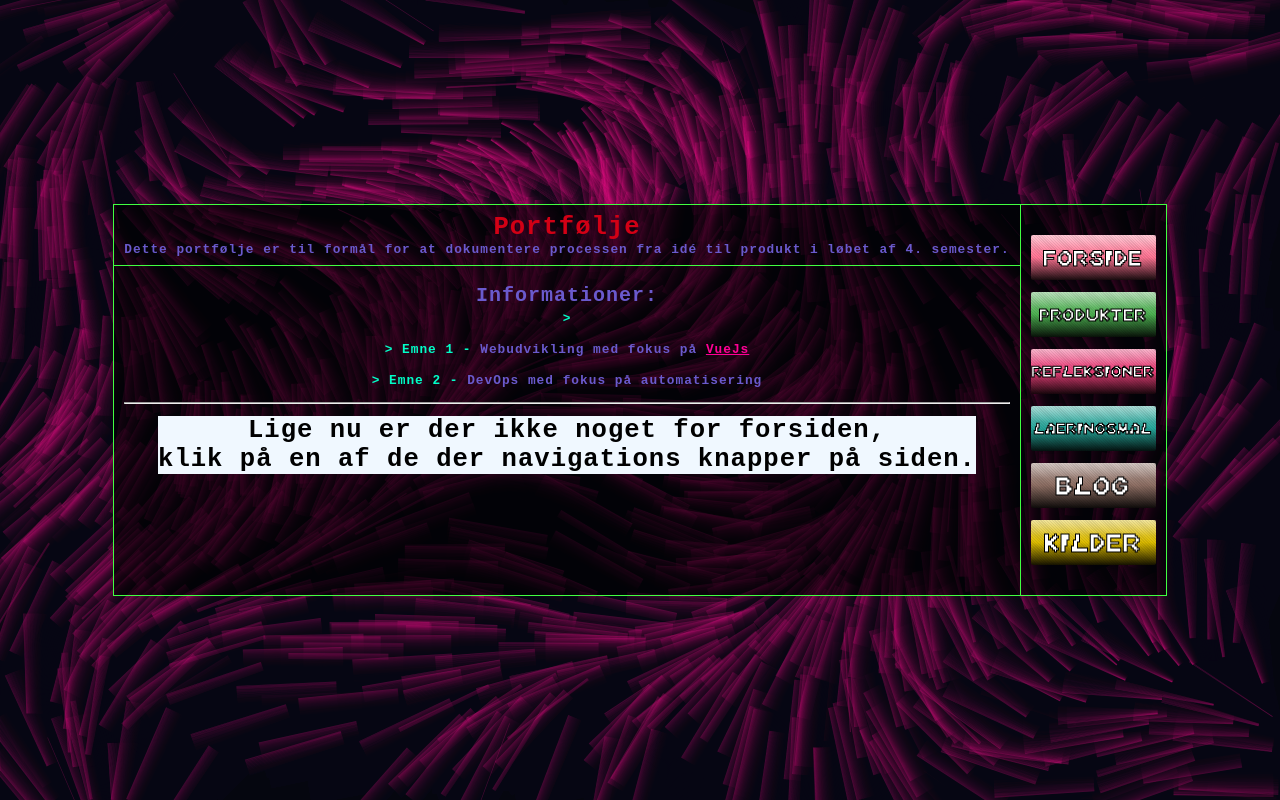
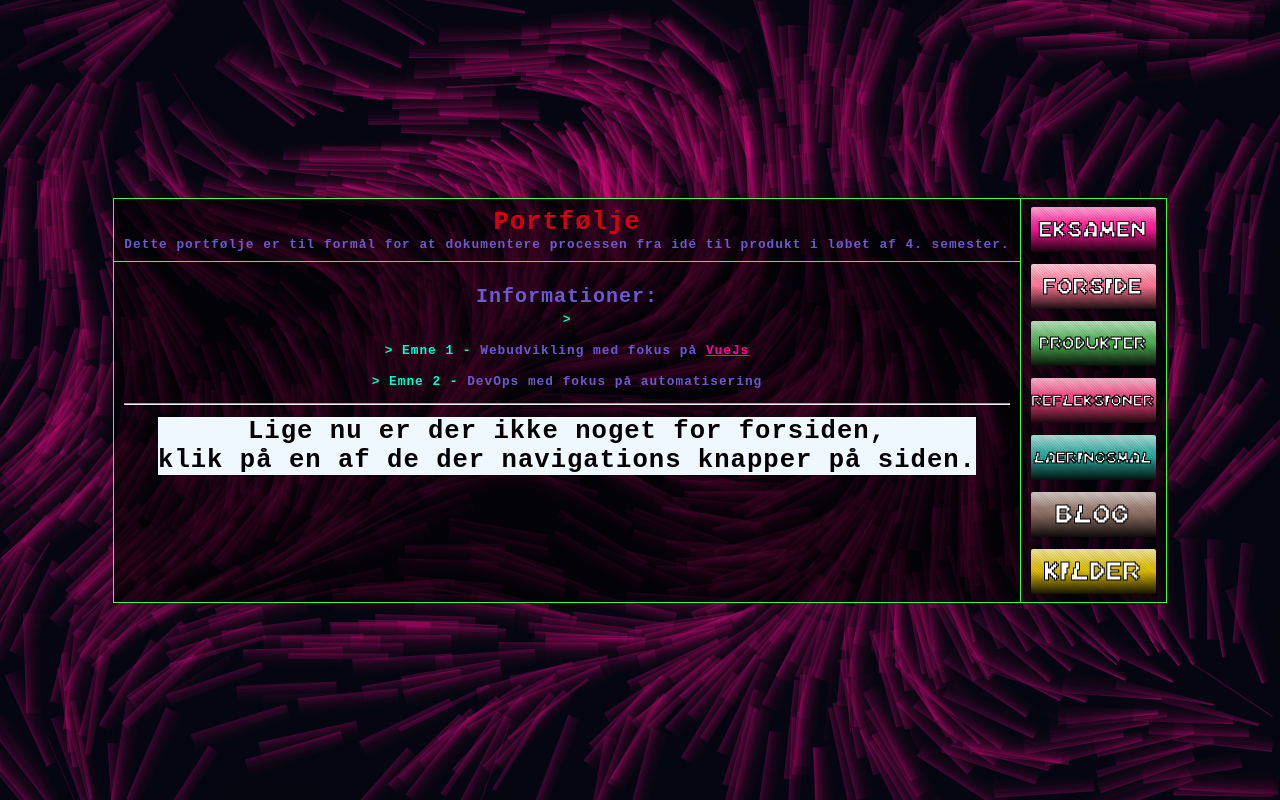
Before and after one commit to Gatherer4466/gatherer4466.github.io, a Vue app: page /#/ in a window 1280 px wide. Built offline with nearby package versions, Linux system fonts and the light colour scheme.

Commit message:
uncomment the route

```diff
--- a/src/router/index.ts
+++ b/src/router/index.ts
@@ -3,13 +3,13 @@ import { createRouter, createWebHashHistory } from 'vue-router'
 export const notFoundView = () => import('@/views/NotFound.vue')
 
 export const routes = [
-  // {
-  //   path: '/fremhaevet',
-  //   name: 'fremhaevet',
-  //   color: '#ff1493',
-  //   inMenu: true,
-  //   component: notFoundView,
-  // },
+  {
+    path: '/fremhaevet',
+    name: 'eksamen',
+    color: '#ff1493',
+    inMenu: true,
+    component: () => import('@/features/exam/ExamRelevantView.vue'),
+  },
   {
     path: '/',
     name: 'forside',
```
